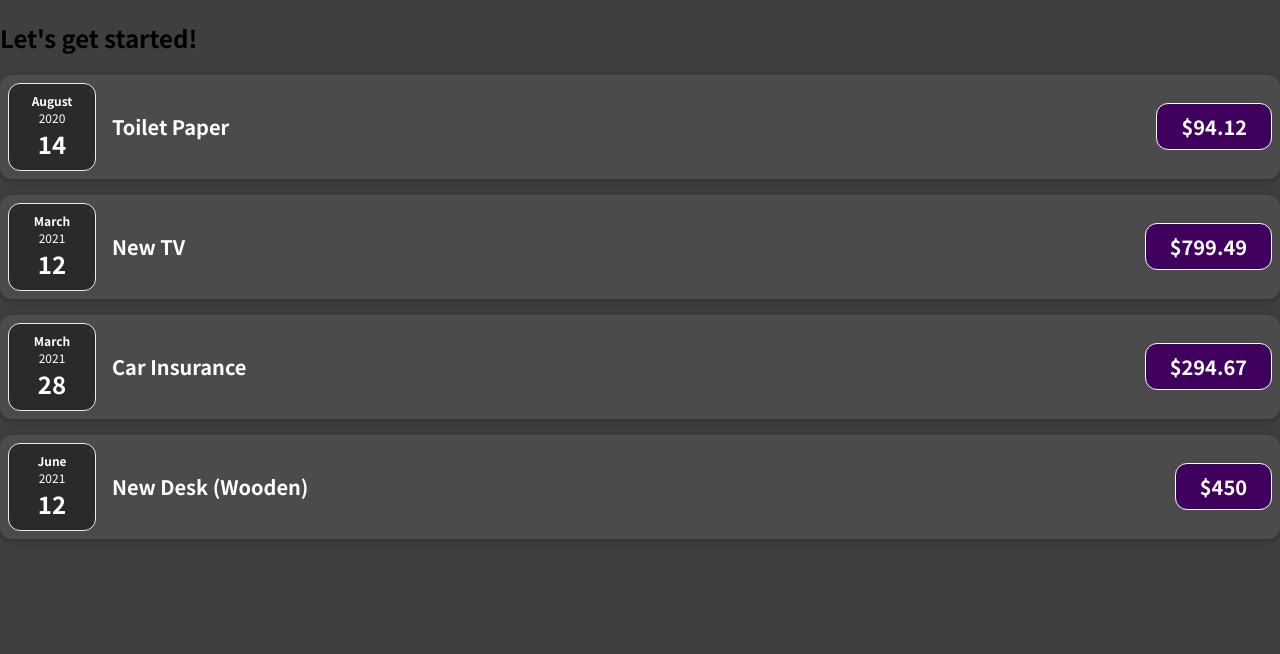
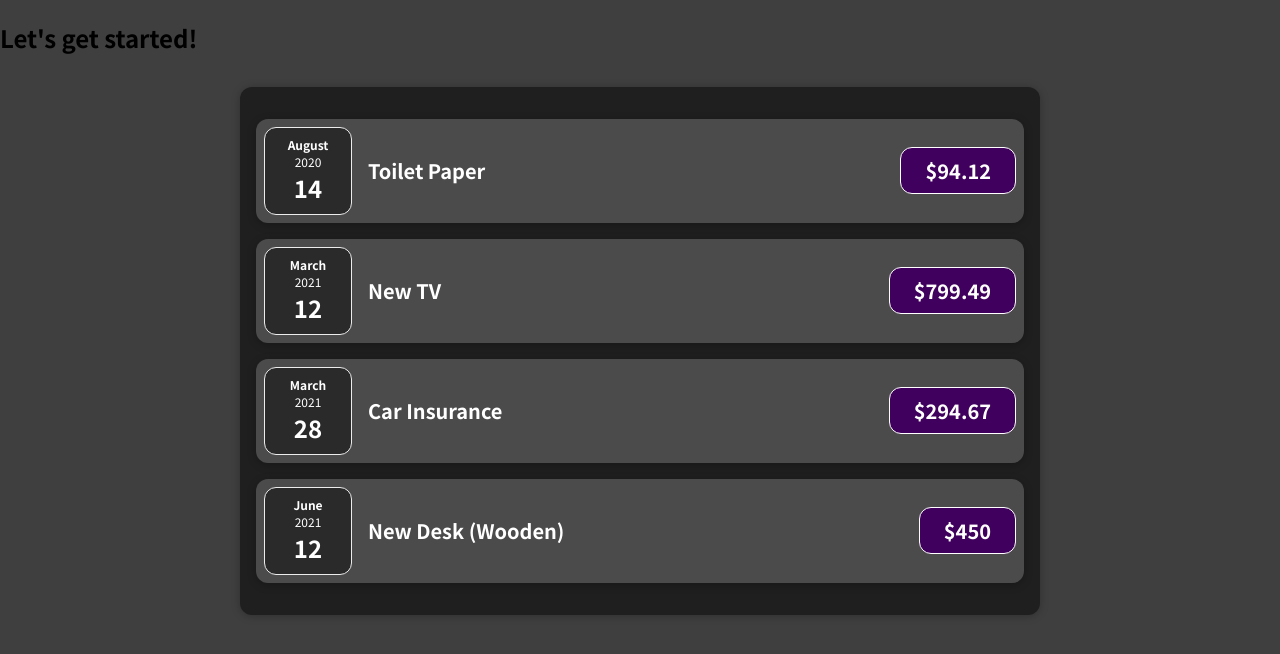
Before and after one commit to chilavertina/react-academind-project, a JavaScript app: page / in a window 1280 px wide. Shown: the top 654 px of the page. Built offline with nearby package versions, Linux system fonts and the light colour scheme.

Commit message:
resenje assignment-a

```diff
--- a/src/App.js
+++ b/src/App.js
@@ -1,4 +1,4 @@
-import ExpenseItem from "./components/ExpenseItem";
+import Expenses from "./components/Expenses";
 
 function App() {
   const expenses = [
@@ -26,10 +26,7 @@ function App() {
   return (
     <div>
       <h2>Let's get started!</h2>
-      <ExpenseItem title={expenses[0].title} amount={expenses[0].amount} date={expenses[0].date} />
-      <ExpenseItem title={expenses[1].title} amount={expenses[1].amount} date={expenses[1].date} />
-      <ExpenseItem title={expenses[2].title} amount={expenses[2].amount} date={expenses[2].date} />
-      <ExpenseItem title={expenses[3].title} amount={expenses[3].amount} date={expenses[3].date} />
+      <Expenses troskovi={expenses} />
     </div>
   );
 }
--- /dev/null
+++ b/src/components/Expenses.css
@@ -0,0 +1,9 @@
+.expenses {
+    padding: 1rem;
+    background-color: rgb(31, 31, 31);
+    margin: 2rem auto;
+    width: 50rem;
+    max-width: 95%;
+    border-radius: 12px;
+    box-shadow: 0 1px 8px rgba(0, 0, 0, 0.25);
+  }
--- /dev/null
+++ b/src/components/Expenses.js
@@ -0,0 +1,15 @@
+import "./Expenses.css";
+import ExpenseItem from "./ExpenseItem";
+
+function Expenses(props) {
+  return (
+    <div className="expenses">
+      <ExpenseItem title={props.troskovi[0].title} amount={props.troskovi[0].amount} date={props.troskovi[0].date} />
+      <ExpenseItem title={props.troskovi[1].title} amount={props.troskovi[1].amount} date={props.troskovi[1].date} />
+      <ExpenseItem title={props.troskovi[2].title} amount={props.troskovi[2].amount} date={props.troskovi[2].date} />
+      <ExpenseItem title={props.troskovi[3].title} amount={props.troskovi[3].amount} date={props.troskovi[3].date} />
+    </div>
+  );
+}
+
+export default Expenses;
```
